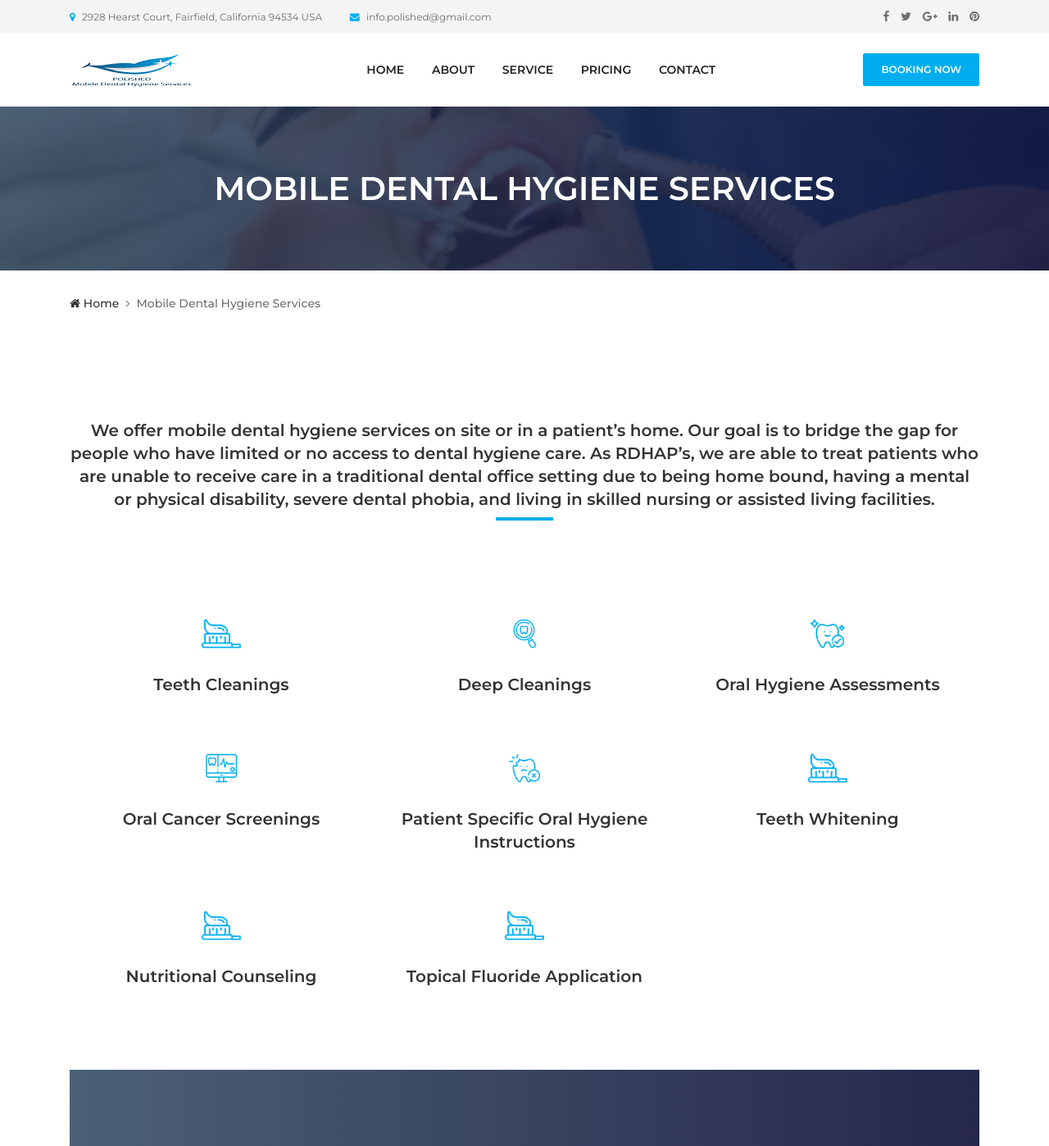
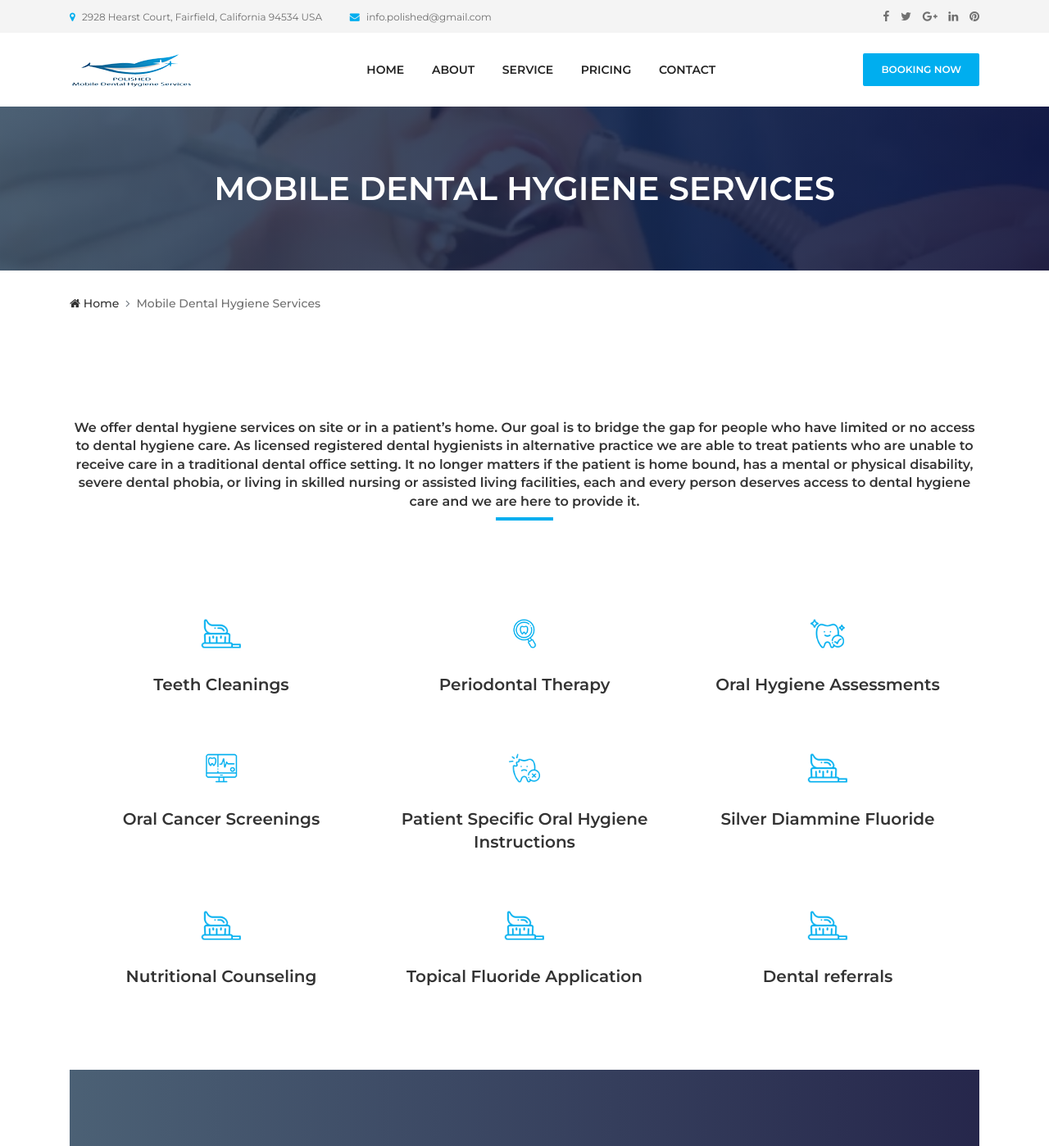
Before and after one commit to bjlamphiear/PolishedDjango, a Django app: page /service.html in a window 1280 px wide. Shown: the top 1398 px of the page at 82% size. Run offline with Django 4.2, Linux system fonts and the light colour scheme; some libraries are stand-ins or nearby versions.

Commit message:
service page update 5

```diff
--- a/website/templates/service.html
+++ b/website/templates/service.html
@@ -37,7 +37,7 @@
         <!-- Section Heading -->
         <div class="col-12">
           <div class="section-heading text-center">
-            <h5> We offer mobile dental hygiene services on site or in a patient’s home. Our goal is to bridge the gap for people who have limited or no access to dental hygiene care. As RDHAP’s, we are able to treat patients who are unable to receive care in a traditional dental office setting  due to being home bound, having a mental or physical disability, severe dental phobia, and  living in skilled nursing or assisted living facilities.</h5>
+            <h6> We offer dental hygiene services on site or in a patient’s home. Our goal is to bridge the gap for people who have limited or no access to dental hygiene care. As licensed registered dental hygienists in alternative practice we are able to treat patients who are unable to receive care in a traditional dental office setting. It no longer matters if the patient is  home bound, has a  mental or physical disability, severe dental phobia, or living in skilled nursing or assisted living facilities, each and every person deserves access to dental hygiene care and we are here to provide it.</h6>
             <div class="line"></div>
           </div>
         </div>
@@ -54,7 +54,7 @@
             <div class="icon--">
               <img src="{% static 'website/img/core-img/s6.png' %}" alt="">
             </div>
-            <h5>Teeth Cleanings</h5>
+            <h5> Teeth Cleanings </h5>
             <p></p>
           </div>
         </div>
@@ -65,7 +65,7 @@
             <div class="icon--">
               <img src="{% static 'website/img/core-img/s7.png' %}" alt="">
             </div>
-            <h5>Deep Cleanings</h5>
+            <h5> Periodontal Therapy </h5>
             <p></p>
           </div>
         </div>
@@ -76,7 +76,7 @@
             <div class="icon--">
               <img src="{% static 'website/img/core-img/s8.png' %}" alt="">
             </div>
-            <h5>Oral Hygiene Assessments</h5>
+            <h5> Oral Hygiene Assessments </h5>
             <p></p>
           </div>
         </div>
@@ -87,7 +87,7 @@
             <div class="icon--">
               <img src="{% static 'website/img/core-img/s9.png' %}" alt="">
             </div>
-            <h5>Oral Cancer Screenings</h5>
+            <h5> Oral Cancer Screenings </h5>
             <p></p>
           </div>
         </div>
@@ -98,7 +98,7 @@
             <div class="icon--">
               <img src="{% static 'website/img/core-img/s10.png' %}" alt="">
             </div>
-            <h5>Patient Specific Oral Hygiene Instructions</h5>
+            <h5> Patient Specific Oral Hygiene Instructions </h5>
             <p></p>
           </div>
         </div>
@@ -109,7 +109,7 @@
             <div class="icon--">
               <img src="{% static 'website/img/core-img/s6.png' %}" alt="">
             </div>
-            <h5>Teeth Whitening</h5>
+            <h5> Silver Diammine Fluoride </h5>
             <p></p>
           </div>
         </div>
@@ -120,7 +120,7 @@
             <div class="icon--">
               <img src="{% static 'website/img/core-img/s6.png' %}" alt="">
             </div>
-            <h5>Nutritional Counseling </h5>
+            <h5> Nutritional Counseling </h5>
             <p></p>
           </div>
         </div>
@@ -131,7 +131,17 @@
             <div class="icon--">
               <img src="{% static 'website/img/core-img/s6.png' %}" alt="">
             </div>
-            <h5>Topical Fluoride Application </h5>
+            <h5> Topical Fluoride Application </h5>
+            <p></p>
+          </div>
+        </div>
+        <!-- Single Service Area -->
+        <div class="col-12 col-sm-6 col-lg-4">
+          <div class="single-service--area text-center mb-50">
+            <div class="icon--">
+              <img src="{% static 'website/img/core-img/s6.png' %}" alt="">
+            </div>
+            <h5> Dental referrals  </h5>
             <p></p>
           </div>
         </div>
```
